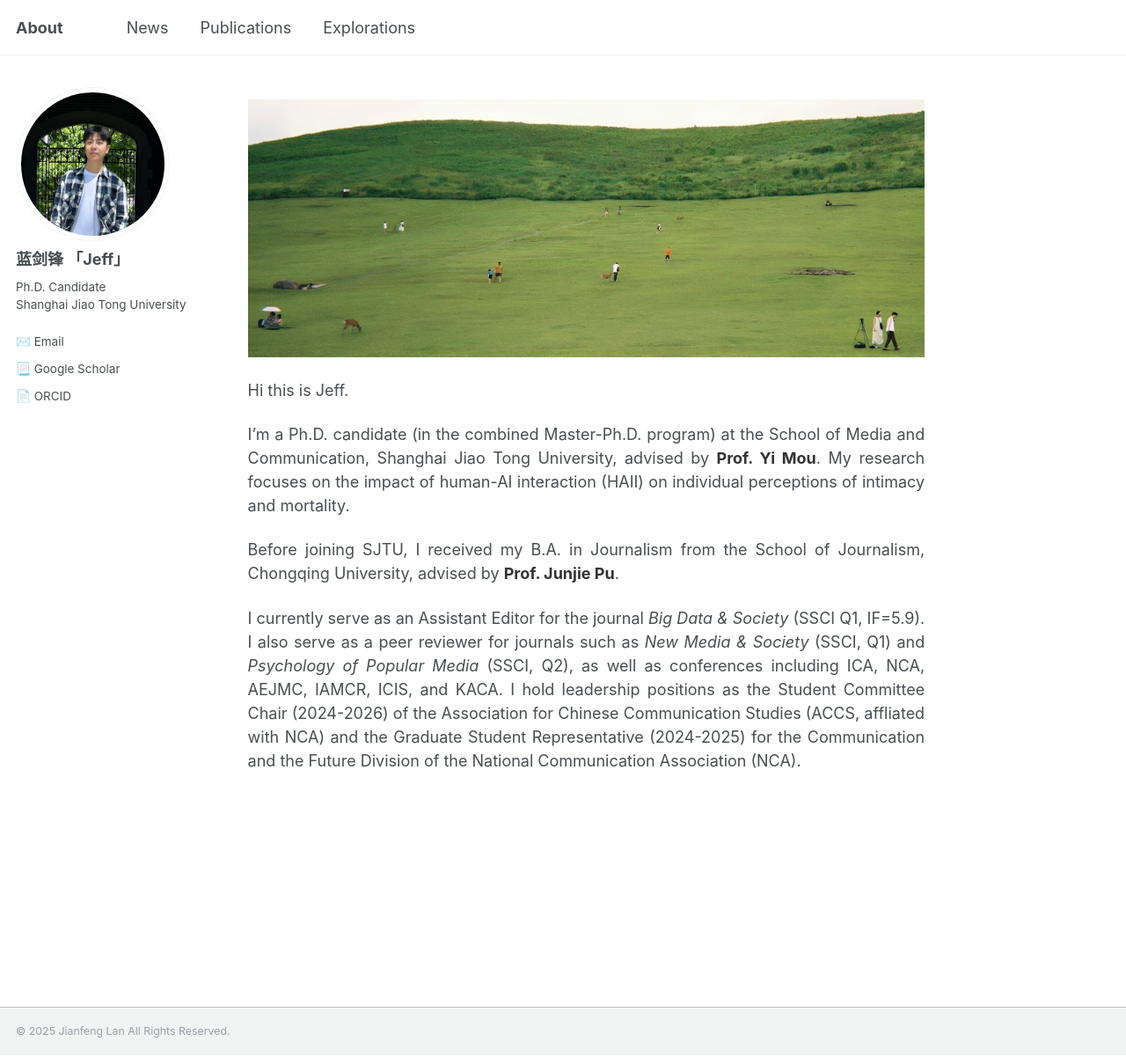
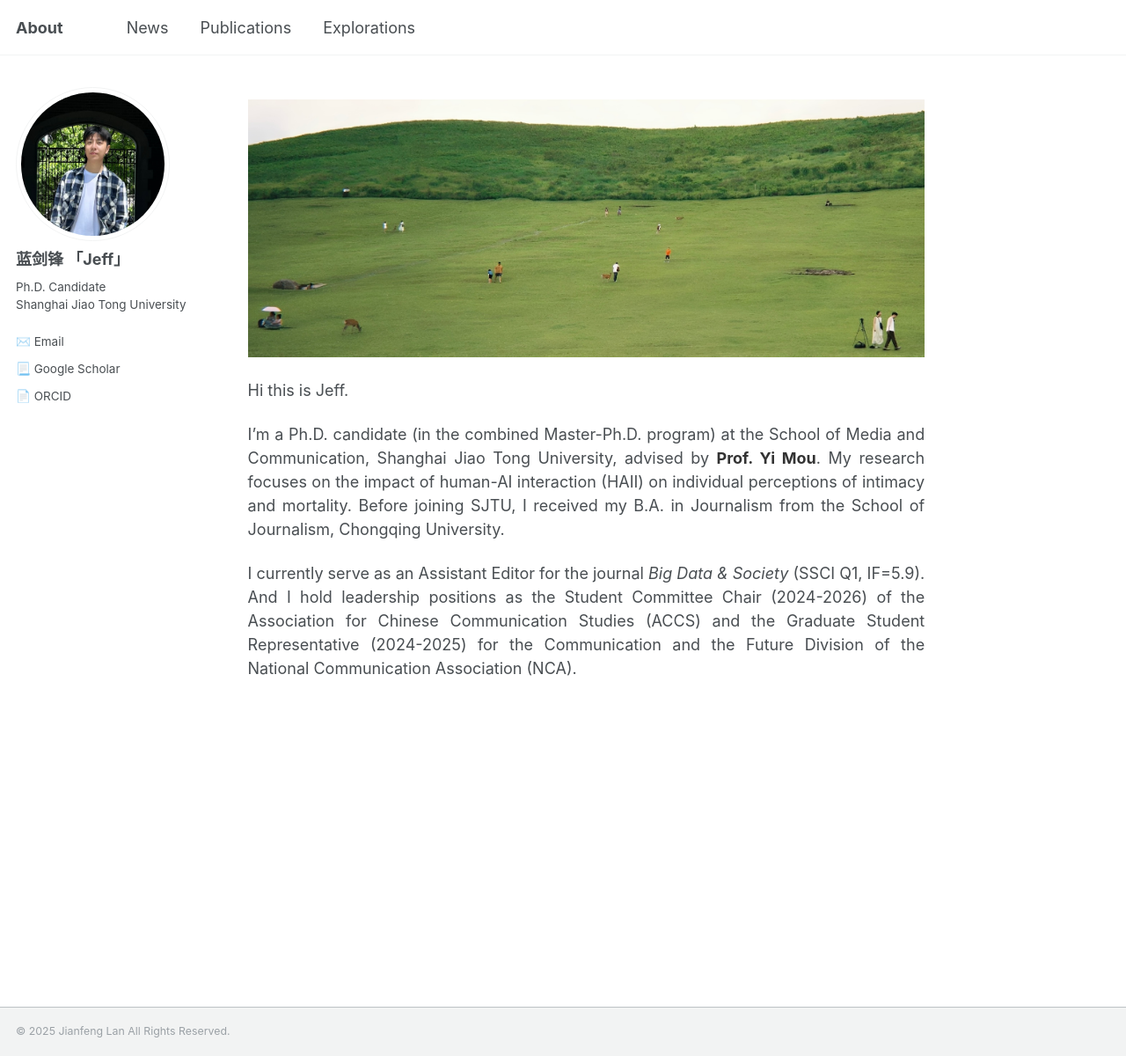
Before and after one commit to jianfenglan/jianfenglan.github.io, a Jekyll site: the page built from _pages/about.md, in a window 1280 px wide and 1200 px high. Shown: the whole window at 88% size. Built offline with Jekyll 4.4.1, drawn with Linux system fonts in a browser that asks for light colours.

Commit message:
Update about.md

```diff
--- a/_pages/about.md
+++ b/_pages/about.md
@@ -37,12 +37,10 @@
 
 </style>
 
-<img src="images/Nara.jpg" alt="Nara" style="width: 100%; height: auto;">
+![Nara](images/Nara.jpg)
 
 Hi this is Jeff.
 
-I'm a Ph.D. candidate (in the combined Master-Ph.D. program) at the School of Media and Communication, Shanghai Jiao Tong University, advised by [**Prof. Yi Mou**](https://cfmhmc.github.io/yimou.github.io/). My research focuses on the impact of human-AI interaction (HAII) on individual perceptions of intimacy and mortality.
+I'm a Ph.D. candidate (in the combined Master-Ph.D. program) at the School of Media and Communication, Shanghai Jiao Tong University, advised by [**Prof. Yi Mou**](https://cfmhmc.github.io/yimou.github.io/). My research focuses on the impact of human-AI interaction (HAII) on individual perceptions of intimacy and mortality. Before joining SJTU, I received my B.A. in Journalism from the School of Journalism, Chongqing University.
 
-Before joining SJTU, I received my B.A. in Journalism from the School of Journalism, Chongqing University, advised by [**Prof. Junjie Pu**](https://sj.cqu.edu.cn/info/1138/5612.htm).
-
-I currently serve as an Assistant Editor for the journal *Big Data & Society* (SSCI Q1, IF=5.9). I also serve as a peer reviewer for journals such as *New Media & Society* (SSCI, Q1) and *Psychology of Popular Media* (SSCI, Q2), as well as conferences including ICA, NCA, AEJMC, IAMCR, ICIS, and KACA. I hold leadership positions as the Student Committee Chair (2024-2026) of the Association for Chinese Communication Studies (ACCS, affliated with NCA) and the Graduate Student Representative (2024-2025) for the Communication and the Future Division of the National Communication Association (NCA).
+I currently serve as an Assistant Editor for the journal *Big Data & Society* (SSCI Q1, IF=5.9). And I hold leadership positions as the Student Committee Chair (2024-2026) of the Association for Chinese Communication Studies (ACCS) and the Graduate Student Representative (2024-2025) for the Communication and the Future Division of the National Communication Association (NCA).
```
